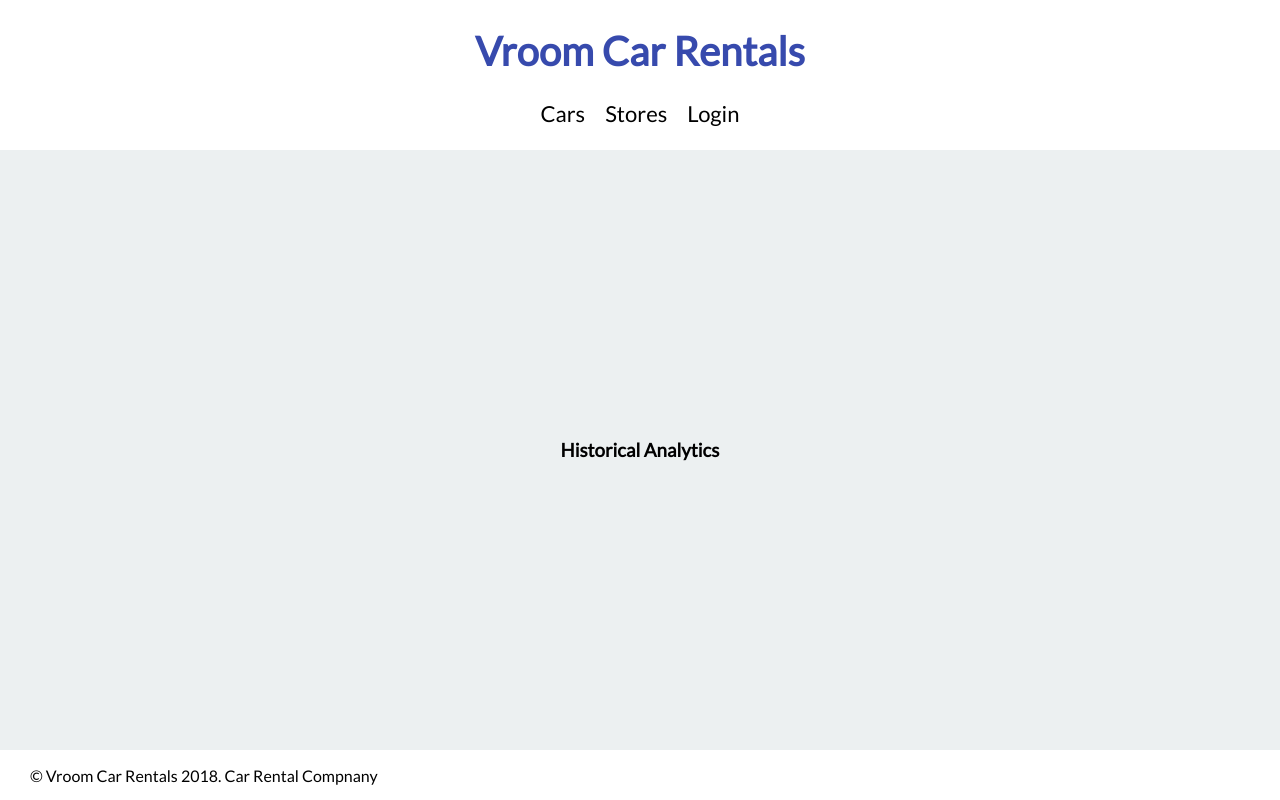
After one commit to Azsorlex26/IFB299-Vroom-x3-Car-Rentals, a Django app: page /analytics/ in a window 1280 px wide. The commit adds this page. Run offline with Django 3.2, Linux system fonts and the light colour scheme.

Commit message:
Created base analytics page for historical stats

```diff
--- /dev/null
+++ b/vroom_car_rentals/vroom/templates/vroom/analytics.html
@@ -0,0 +1,12 @@
+{% extends "vroom/base.html" %}
+
+{% block content %}
+{% load static %}
+
+<main>
+    <div class="sub-cont results">
+        <h3>Historical Analytics</h3>
+    </div>
+</main>
+
+{% endblock %}
--- a/vroom_car_rentals/vroom/templates/vroom/header.html
+++ b/vroom_car_rentals/vroom/templates/vroom/header.html
@@ -12,6 +12,7 @@
                 <li><a href="{% url 'vroom:viewcustomers' %}">Customers</a></li>
                 {% endif %}
                 <li><a href="{% url 'vroom:storehistory' %}">Rental History</a></li>
+                <li><a href="{% url 'vroom:analytics' %}">Analytics</a></li>
                 <li class="sign-up-btn"><a href="{% url 'vroom:logout' %}">Log Out</a></li>
                 <b>Logged in as: {{request.session.username}}</b>
                 {% else %} <!--Only shows the login button when no one is logged in-->
--- a/vroom_car_rentals/vroom/urls.py
+++ b/vroom_car_rentals/vroom/urls.py
@@ -10,6 +10,7 @@ urlpatterns = [
     path('logout/', views.logout, name='logout'),
     path('stores/', views.stores, name='stores'),
     path('store-history/', views.storehistory, name='storehistory'),
-    path('customers/', views.viewcustomers, name='viewcustomers')
+    path('customers/', views.viewcustomers, name='viewcustomers'),
+	path('analytics/', views.analytics, name='analytics')
 
 ]
--- a/vroom_car_rentals/vroom/views.py
+++ b/vroom_car_rentals/vroom/views.py
@@ -142,3 +142,7 @@ def storehistory(request):
         context = {'list_of_stores': stores, 'table_data': {"You don't have permission to view this page.": None}}
 
     return render(request, 'vroom/storehistory.html', context) # Render the store history page with context
+
+def analytics(request):
+
+    return render(request, 'vroom/analytics.html')
```
